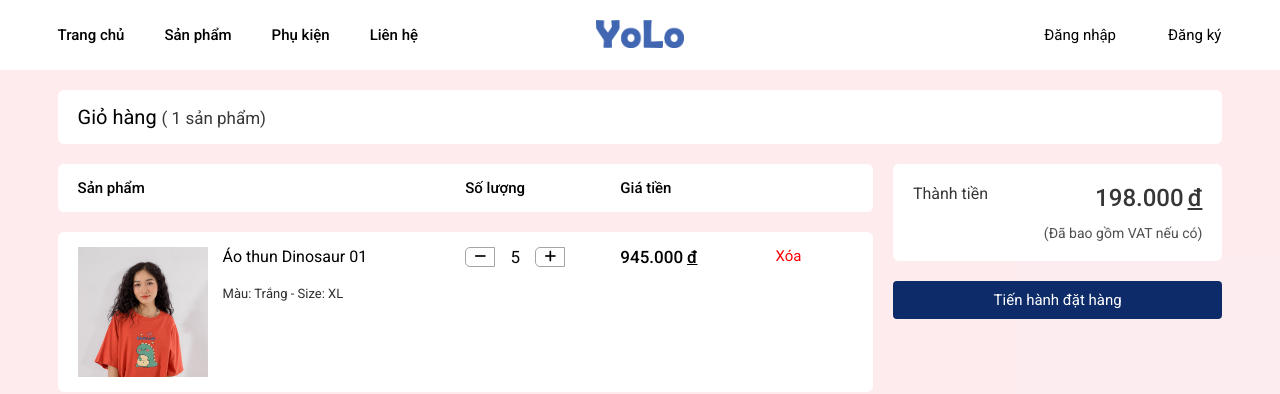
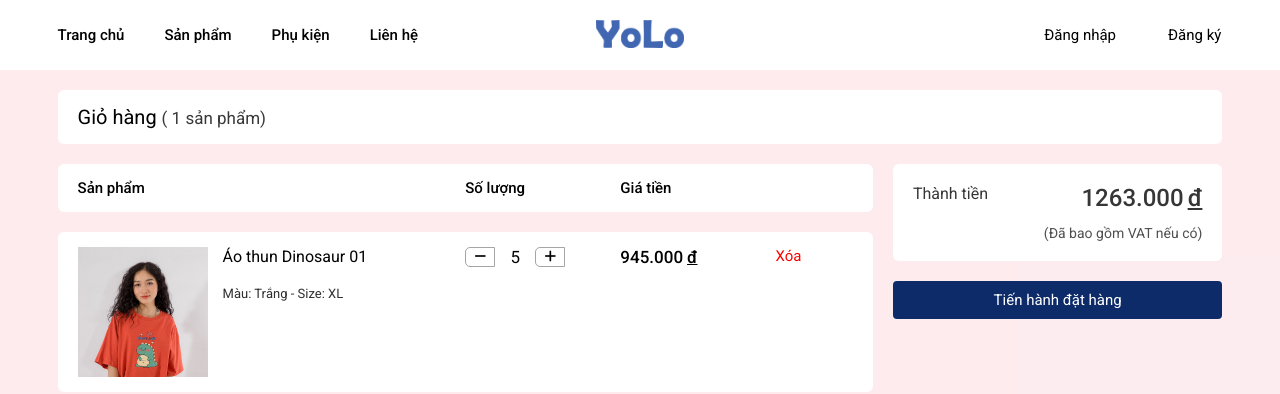
Before and after one commit to nguyenducde/shopping-authentic, a React (Create React App) app: page /gio-hang in a window 1280 px wide. Shown: the top 394 px of the page. Built offline with nearby package versions, Linux system fonts and the light colour scheme.

Commit message:
C24 - Cart - Add To Cart

```diff
--- a/src/components/CartItem.js
+++ b/src/components/CartItem.js
@@ -8,14 +8,13 @@ function CartItem(props) {
 
     const [quantity, setQuantity] = useState(quantityCart)
 
-    console.log(quantity);
     const updateQuantity = (type) => {
         if(type === 'plus') setQuantity(quantity + 1)
         else setQuantity(quantity - 1 < 1 ? 1 : quantity - 1)
     }
 
     const showSubTotal = (price) => {
-        return price * quantityCart
+        return price * quantity
     }
 
     return (
--- /dev/null
+++ b/src/components/CartTotal.js
@@ -0,0 +1,32 @@
+import { NavLink } from "react-router-dom"
+
+
+function CartTotal(props) {
+
+    const carts = props.carts
+
+    const totalPrice = (carts) => {
+        let total = 0
+        for(let i = 0; i < carts.length; i++){
+            total += carts[i].product.price * carts[i].quantity
+        }
+        return total
+    }
+
+    return (
+        <div className='cart__info__totoalPrice'>
+            <div className='cart__info__totoalPrice__info'>
+                <p>Thành tiền</p>
+                <div className='cart__info__totoalPrice__info__group'>
+                    <p>{`${totalPrice(carts)}.000`}<label className='vnd'>đ</label></p>
+                    <span>(Đã bao gồm VAT nếu có)</span>
+                </div>
+            </div>
+            <div>
+                <NavLink to='#1' className='btn btn-full'>Tiến hành đặt hàng</NavLink>
+            </div>
+        </div>
+    )
+}
+
+export default CartTotal
--- a/src/components/ProductDetail.js
+++ b/src/components/ProductDetail.js
@@ -1,8 +1,11 @@
 import { useEffect, useState } from "react"
+import { connect } from "react-redux"
+import { addToCart } from "../actions"
 
-export default function ProductDetail(props){
+function ProductDetail(props){
 
-    const { image01, image02, name, price, colors, size, product } = props.product
+    const { image01, image02, name, price, colors, size } = props.product
+    const product = props.product
 
     const [previewImage, setPreviewImage] = useState(image01)
 
@@ -25,6 +28,9 @@ export default function ProductDetail(props){
         // eslint-disable-next-line react-hooks/exhaustive-deps
     }, [product])
 
+    const handleAddToCart = (product, quantity) => {
+        props.onAddToCart(product, quantity);
+    }
 
     return (
         <div className='product-detail'>
@@ -76,13 +82,13 @@ export default function ProductDetail(props){
                             </button>
                         </div>
                     </div>
-                    <div className='btn product-detail__info__cart'>Thêm vào giỏ hàng</div>
+                    <div className='btn product-detail__info__cart' onClick={() => handleAddToCart(product, quantity)}>Thêm vào giỏ hàng</div>
                 </div>
             </div>
             <div className='product-detail__description'>
                 <div className='product-detail__description__group'>
                     <p className='product-detail__description__title'>Chi tiết: </p>
-                    <p className='product-detail__description__content' dangerouslySetInnerHTML={{__html:props.product.description}}></p>
+                    <p className='product-detail__description__content' dangerouslySetInnerHTML={{__html:product.description}}></p>
                 </div>
                 <div className='product-detail__description__group'>
                     <span className='product-detail__description__title'>Màu sắc: </span>
@@ -105,3 +111,13 @@ export default function ProductDetail(props){
         </div>
     )
 }
+
+const mapDispatchToProps = (dispatch, props) => {
+    return {
+        onAddToCart: (product, quantity) => {
+            dispatch(addToCart(product, quantity))
+        }
+    }
+}
+
+export default connect(null, mapDispatchToProps)(ProductDetail)
--- a/src/pages/Cart.js
+++ b/src/pages/Cart.js
@@ -1,6 +1,6 @@
 import { connect } from "react-redux"
-import { NavLink } from "react-router-dom"
 import CartItem from "../components/CartItem"
+import CartTotal from "../components/CartTotal"
 import * as Message from '../constants/Message'
 
 function Cart(props){
@@ -28,18 +28,7 @@ function Cart(props){
                         }
 
                     </div>
-                    <div className='cart__info__totoalPrice'>
-                        <div className='cart__info__totoalPrice__info'>
-                            <p>Thành tiền</p>
-                            <div className='cart__info__totoalPrice__info__group'>
-                                <p>198.000<label className='vnd'>đ</label></p>
-                                <span>(Đã bao gồm VAT nếu có)</span>
-                            </div>
-                        </div>
-                        <div>
-                            <NavLink to='#1' className='btn btn-full'>Tiến hành đặt hàng</NavLink>
-                        </div>
-                    </div>
+                    <CartTotal carts={carts}/>
                 </div>
             </div>
         </div>
--- a/src/reducers/cartReducer.js
+++ b/src/reducers/cartReducer.js
@@ -34,7 +34,10 @@ const initialState = [
 const cartReducer = (state = initialState, action) => {
     switch(action.type){
         case types.ADD_TO_CART:
-            console.log(action);
+            state.push({
+                product: action.product,
+                quantity: action.quantity
+            })
             return [...state]
         default: return [...state]
     }
```
